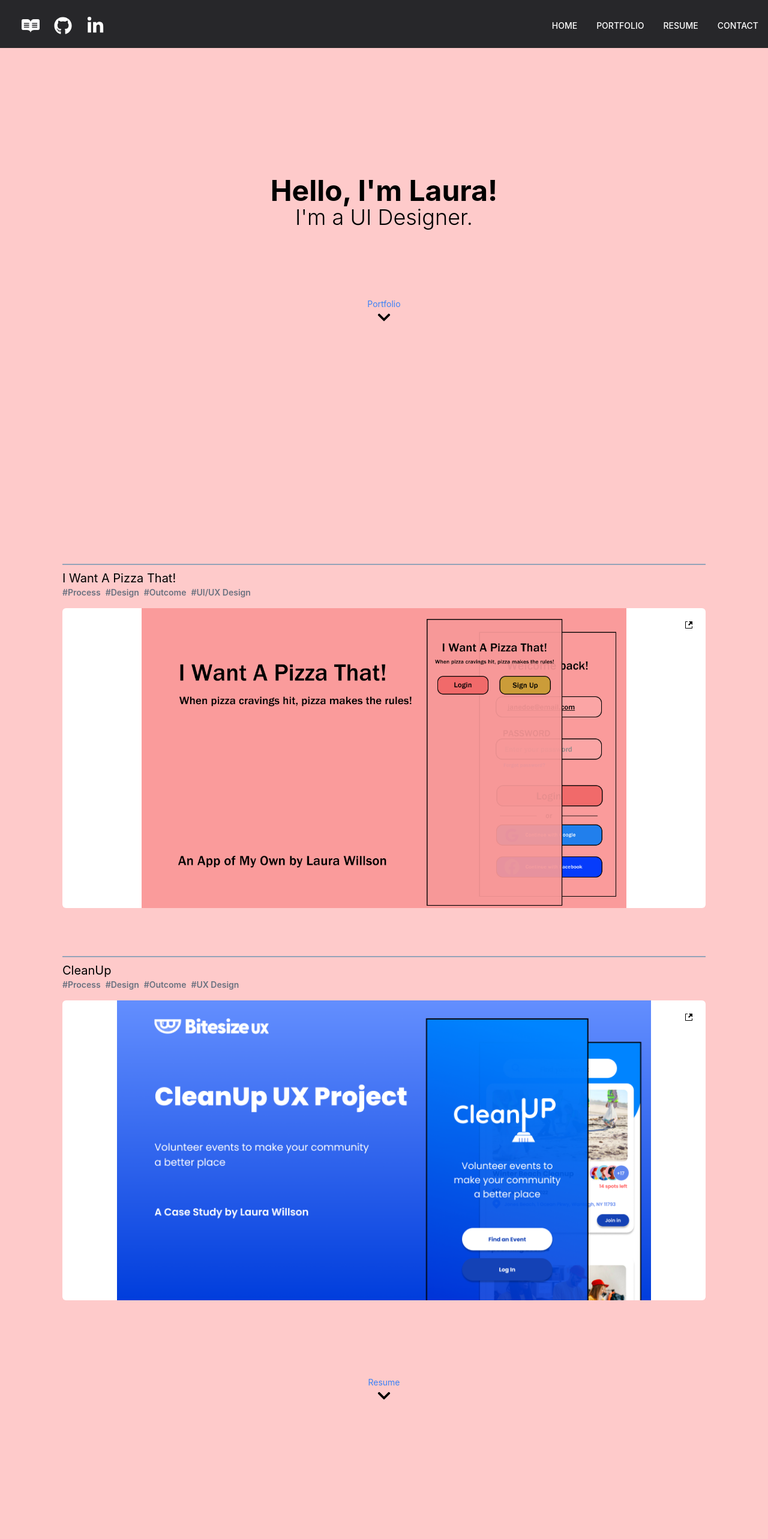
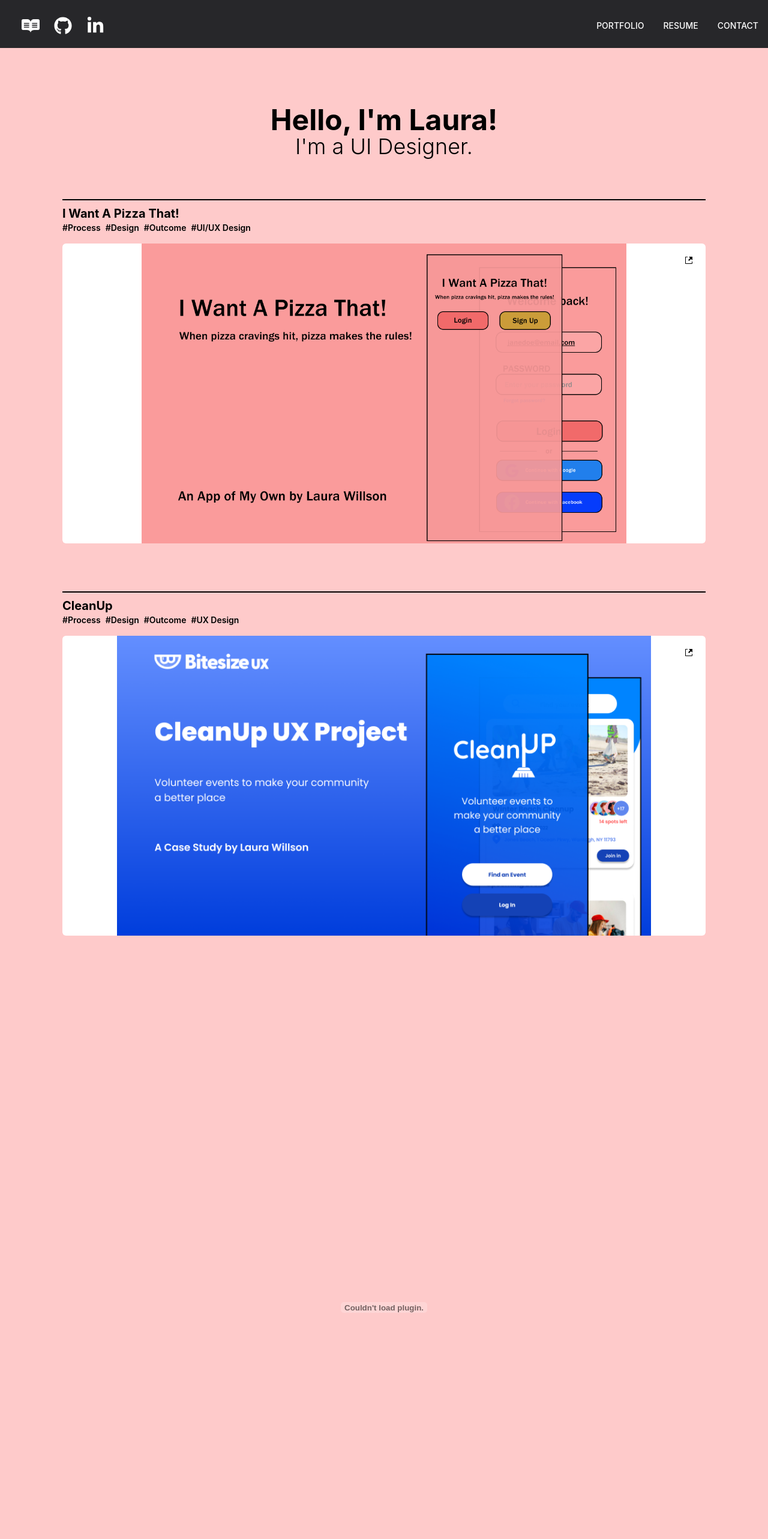
Before and after one commit to laurawillson/react-portfolio, a React (Create React App) app: page / in a window 1280 px wide. Shown: the top 2566 px of the page at 60% size. Built offline with nearby package versions, Linux system fonts and the light colour scheme.

Commit message:
added final touches

```diff
--- a/src/components/BodyContentComponent.js
+++ b/src/components/BodyContentComponent.js
@@ -8,20 +8,14 @@ import CleanUp_UX_Design from '../img/CleanUp_UX_Design.png';
 export default function BodyContentComponent(){
 
     return(
-        <div className="body-container bg-red-200">
-            <div id="HOME" className="home-container flex flex-col justify-center align-text-top w-full h-screen   text-white px-10">
+        <div className="body-container bg-red-200 overflow-x-hidden">
+            <div id="PORTFOLIO" className="home-container flex flex-col w-full  text-black mt-5">
+            <div id="HOME" className="home-container flex flex-col justify-center align-text-top pt-32 text-white px-10">
                 <div className="home-content flex flex-col my-7 justify-center sm:items-center w-full  text-black">
                     <p className="text-5xl font-bold">Hello, I'm Laura!</p>
                     <p className="font-light text-4xl">I'm a UI Designer.</p>
                 </div>
-                <div className="chevron-down-animation flex justify-center items-center text-black  mt-20">
-                    <a href="#PORTFOLIO" className="flex flex-col justify-center items-center">
-                        <p className="text-sm text-blue-500">Portfolio</p>
-                        <FaChevronDown className="text-2xl"/>
-                    </a>
-                </div>
             </div>
-            <div id="PORTFOLIO" className="home-container flex flex-col w-full pt-20  text-black mt-5">
                         <ThumbnailLinkComponent
                             project_title={"I Want A Pizza That!"}
                             hashtags={["Process", "Design", "Outcome", "UI/UX Design"]}
@@ -36,27 +30,15 @@ export default function BodyContentComponent(){
                             href_link={"https://www.figma.com/proto/Ocl2dznvE1Ljr1wmDfHCte/CleanUp-Project?node-id=2%3A4&scaling=contain&page-id=0%3A1&starting-point-node-id=2%3A4"}
                             overlay_text={"Click to see my project"}
                         />
-                <div className="chevron-down-animation flex justify-center items-center text-black  mt-20">
-                    <a href="#RESUME" className="flex flex-col justify-center items-center">
-                        <p className="text-sm text-blue-500">Resume</p>
-                        <FaChevronDown className="text-2xl"/>
-                    </a>
-                </div>
+
             </div>
 
-            <div id="RESUME" className="home-container flex flex-col w-full h-auto pt-70  text-black mt-5">
+            <div id="RESUME" className="home-container flex flex-col w-full h-auto pt-40  text-black mt-5">
                 <embed src={profileImage} type="application/pdf" width="100%" height="800px" zoom="70" />
-                <div className="chevron-down-animation flex justify-center items-center text-black  mt-20">
-                    <a href="#CONTACT" className="flex flex-col justify-center items-center">
-                        <p className="text-sm text-blue-500">Contact</p>
-                        <FaChevronDown className="text-2xl"/>
-                    </a>
-                </div>
             </div>
 
-            <div id="CONTACT" className="home-container flex flex-col w-full h-screen pt-96  text-black mt-5">
+            <div id="CONTACT" className="home-container flex flex-col w-full  py-40 text-black my-5">
                 <div className="skills-content-header flex flex-col justify-start items-center">
-                    <p className="mb-2 font-medium">Contact Me</p>
                     <ContactComponent/>
                 </div>
             </div>
--- a/src/components/NavbarComponent.js
+++ b/src/components/NavbarComponent.js
@@ -3,7 +3,7 @@ import { FaLinkedinIn, FaGithub, FaReadme } from "react-icons/fa"
 
 export default function NavbarComponent(){
     const navItems =[
-        "HOME", "PORTFOLIO", "RESUME", "CONTACT"
+        "PORTFOLIO", "RESUME", "CONTACT"
     ]
     const [isMobileNavOpen, setisMobileNavOpen ] = useState(false);
     function handleMobileBarClick(){
--- a/src/components/ThumbnailLinkComponent.js
+++ b/src/components/ThumbnailLinkComponent.js
@@ -10,8 +10,8 @@ export default function ThumbnailLinkComponent({
 }){
     return(
         <div className="p-10 min-w-[72rem] max-w-[72rem] m-auto">
-            <div className="border-t-2 border-slate-400">
-                <div className="mt-2 font-normal text-xl">
+            <div className="border-t-2 border-black">
+                <div className="mt-2 text-xl font-bold">
                     {project_title}
                 </div>
                 <div className="flex flex-row mb-4">
@@ -20,7 +20,7 @@ export default function ThumbnailLinkComponent({
                         hashtags.map((hashtag_name,index)=>{
                             hashtag_name = "#" + hashtag_name
                             return(
-                                <div key={index} className="mr-2 font-semibold text-gray-500 text-sm">
+                                <div key={index} className="mr-2 font-semibold text-black text-sm">
                                     {hashtag_name}
                                 </div>
                             )
```
